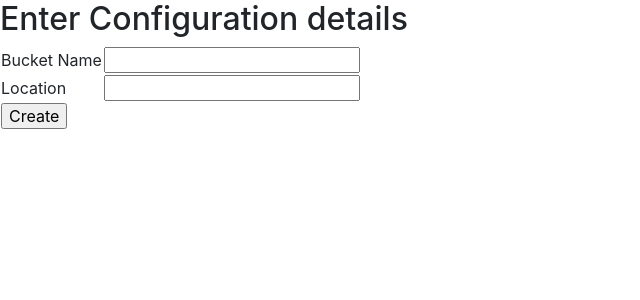
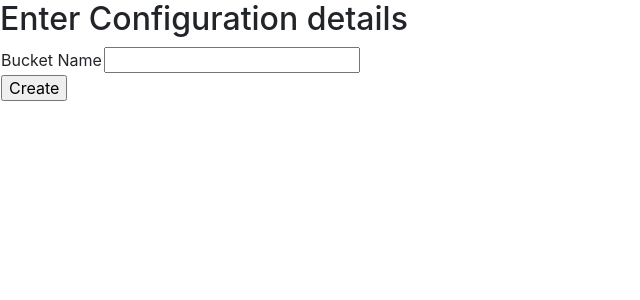
Before and after one commit to Alay2000/AWS_automation, a Flask app: page /createbucket in a window 1280 px wide. Shown: the top 300 px of the page, without its empty margins (0-640 px from the left). Run offline with Flask 2, Linux system fonts and the light colour scheme; some libraries are stand-ins or nearby versions.

Commit message:
added functionality

```diff
--- a/aws_ec2.py
+++ b/aws_ec2.py
@@ -6,8 +6,7 @@ def create_instance(keyname):
 
     private_key = key_pair["KeyMaterial"]
 
-    # write private key to file with 400 permissions
-    with os.fdopen(os.open("/tmp/{keyname}.pem", os.O_WRONLY | os.O_CREAT, 0o400), "w+") as handle:
+    with os.fdopen(os.open("/tmp/%s.pem" %keyname, os.O_WRONLY | os.O_CREAT, 0o400), "w+") as handle:
         handle.write(private_key)
     ec2_client = boto3.client("ec2", region_name="us-west-2")
     instances = ec2_client.run_instances(
--- a/routes.py
+++ b/routes.py
@@ -21,7 +21,7 @@ def add():
 def function1():
     if request.method=='POST':
         bucket_name=request.form['name']
-        location=request.form['Location']
+        location="us-east-2"
     return aws_bucket.createbucket(bucket_name, location)
 
 
--- a/templates/add.html
+++ b/templates/add.html
@@ -17,14 +17,7 @@
                             <input type="text" name="name">
                         </td>
                     </tr>
-                    <tr>
-                        <td>
-                            Location
-                        </td>
-                        <td>
-                            <input type="text" name="Location">
-                        </td>
-                    </tr>
+
                     <tr>
                         <td>
                             <input type="submit" value="Create">
```
Also changed, not shown: requirements.txt (+0 -106 lines), 1 other file.
